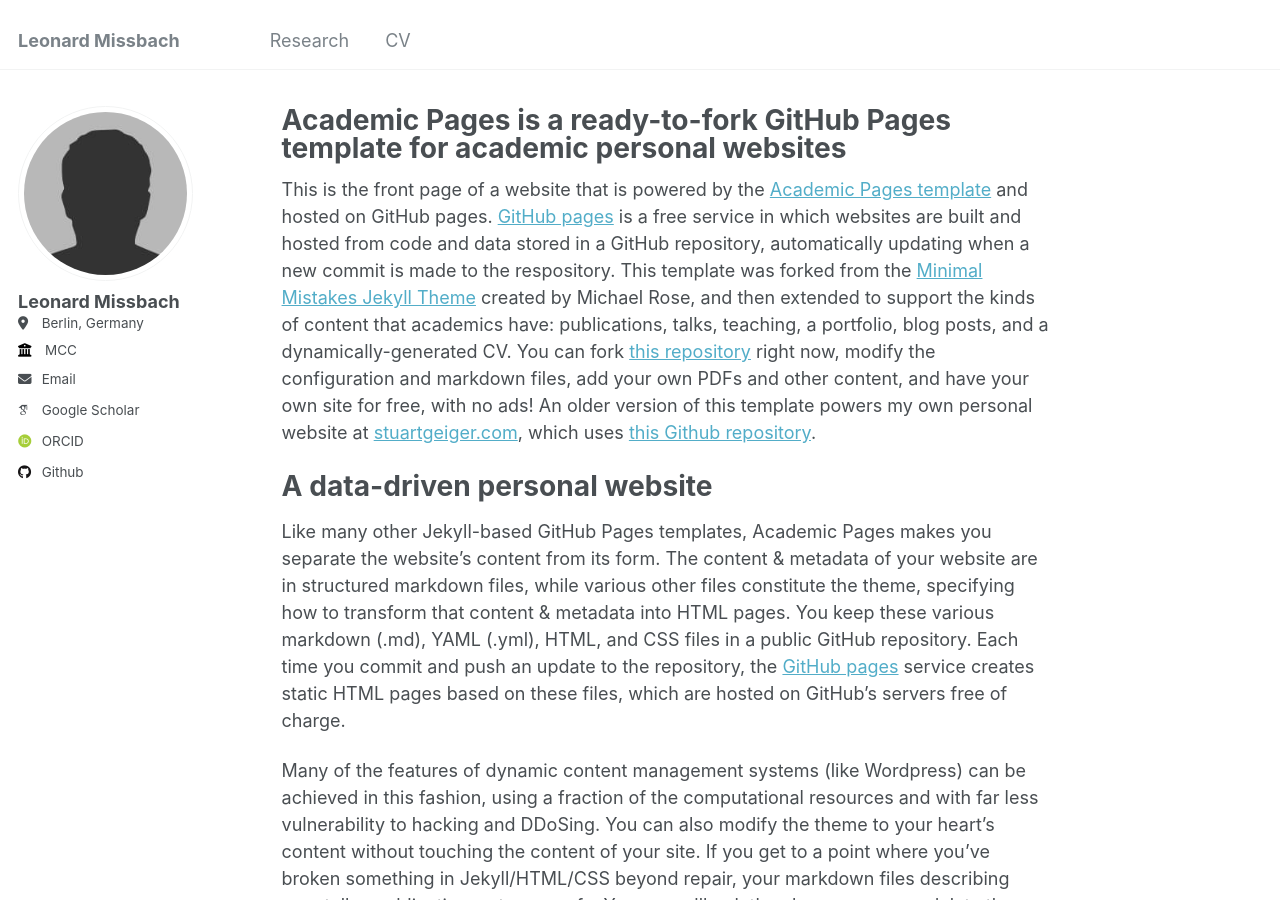
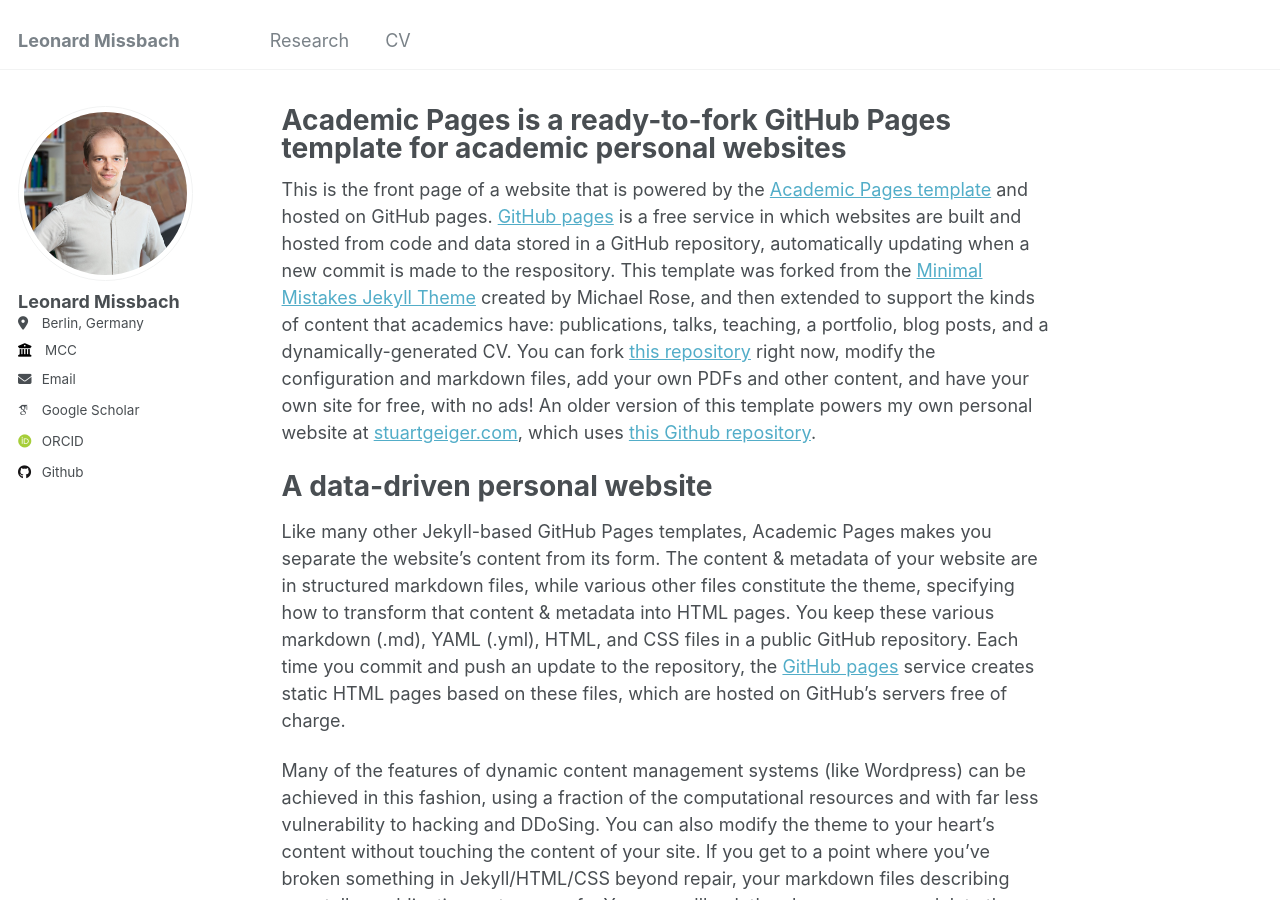
Before and after one commit to lmissbach/lmissbach.github.io, a Jekyll site: the page built from _pages/about.md, in a window 1280 px wide and 900 px high. Built offline with Jekyll 4.4.1, drawn with Linux system fonts in a browser that asks for light colours; some web fonts are replaced.

Commit message:
Update _config.yml

```diff
--- a/_config.yml
+++ b/_config.yml
@@ -21,7 +21,7 @@ repository               : "lmissbach/lmissbach.github.io"
 #               Additional customization can be done by editing /_includes/author-profile.html
 author:
   # Biographic information
-  avatar           : "bio-photo.jpg"
+  avatar           : "LMissbach_small.jpg"
   name             : "Leonard Missbach"
   pronouns         : # example: "she/her"
   bio              : #"Short biography for the left-hand sidebar"
```
